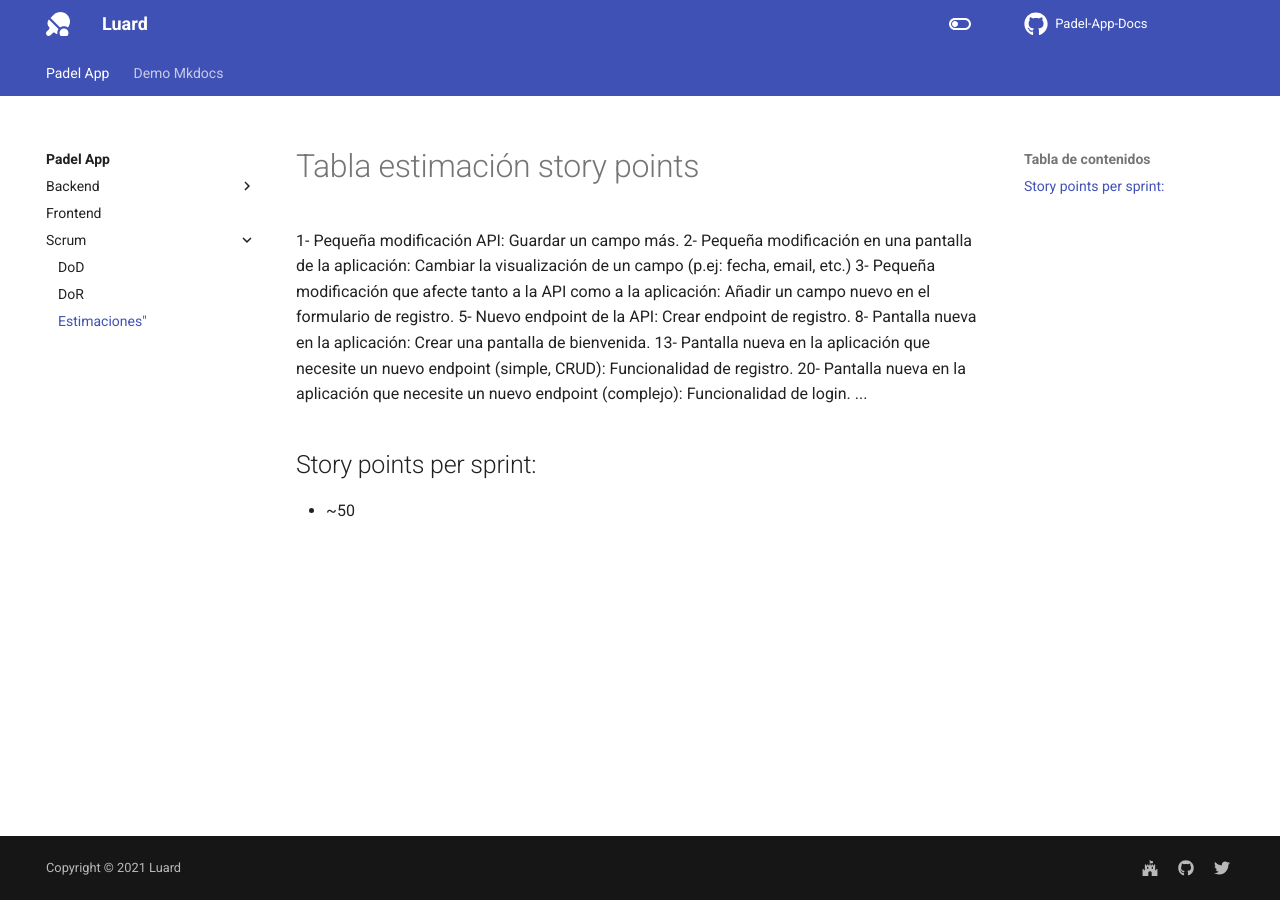
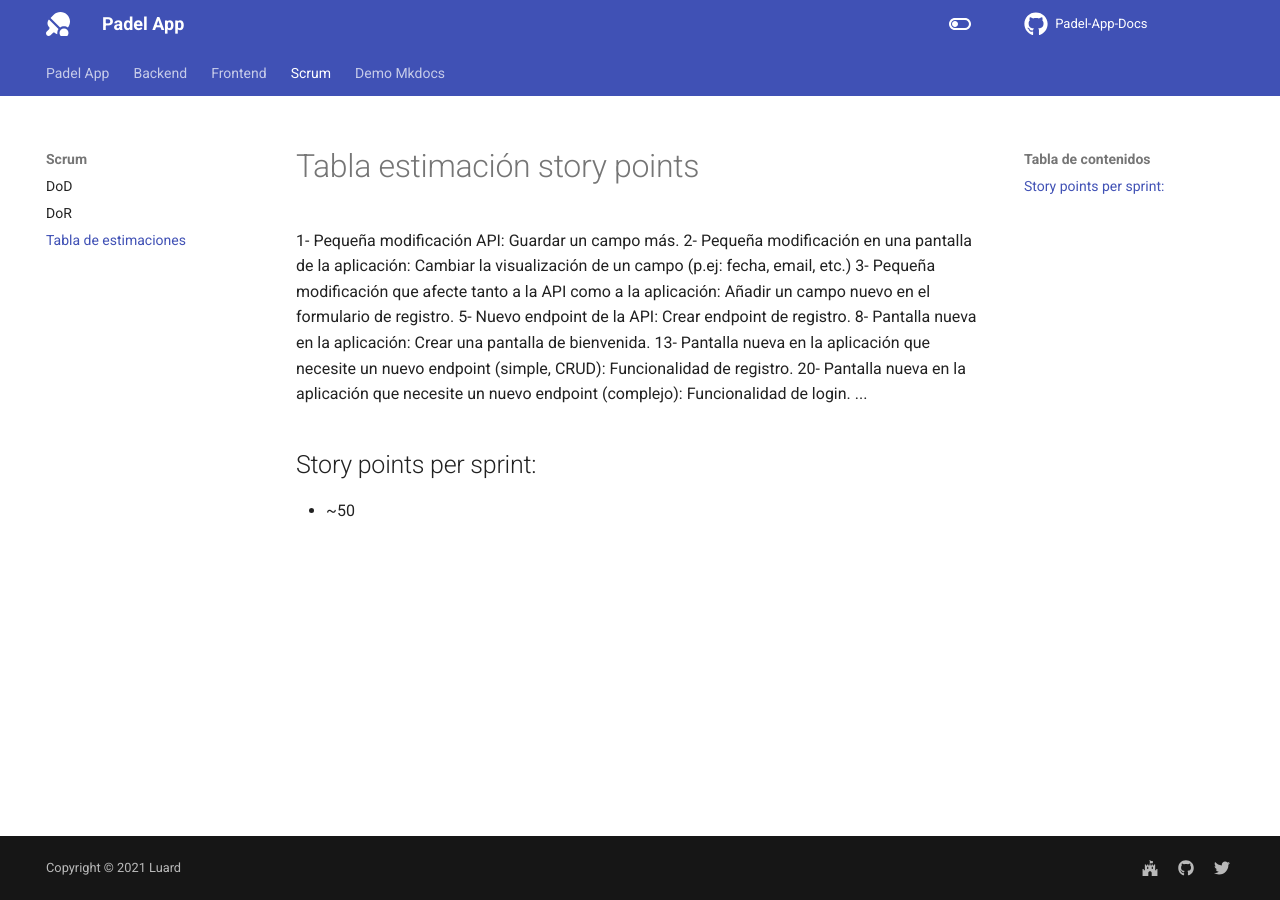
Before and after one commit to Padel-App/padel-app-docs, an MkDocs documentation site: the page built from docs/tabla-estimacion-story-points.md, in a window 1280 px wide. Built offline with MkDocs 1.6.1 and Material for MkDocs 9.7.7, drawn with Linux system fonts in a browser that asks for light colours; nearby versions of some CDN libraries; comment, search, counter and statistics services are not loaded.

Commit message:
organizando documentación

```diff
--- a/mkdocs.yml
+++ b/mkdocs.yml
@@ -1,4 +1,4 @@
-site_name: Luard
+site_name: Padel App
 site_url: https://padel-app.github.io/padel-app-docs
 docs_dir: docs
 repo_url: https://github.com/Padel-App/padel-app-docs
@@ -55,16 +55,15 @@ extra:
       name: Twitter
 copyright: Copyright &copy; 2021 Luard
 nav:
-  - Padel App:
-      - Inicio: "index.md"
-      - Backend:
-          - Inicio: "padel-app-backend.md"
-          - Swagger: "swagger.md"
-      - Frontend: "padel-app-frontend.md"
-      - Scrum:
-          - DoD: "DoD.md"
-          - DoR: "DoR.md"
-          - Estimaciones": "tabla-estimacion-story-points.md"
+  - Padel App: "index.md"
+  - Backend:
+      - Inicio: "padel-app-backend.md"
+      - Swagger: "swagger.md"
+  - Frontend: "padel-app-frontend.md"
+  - Scrum:
+      - DoD: "DoD.md"
+      - DoR: "DoR.md"
+      - Tabla de estimaciones: "tabla-estimacion-story-points.md"
   - Demo Mkdocs: "demo.md"
 markdown_extensions:
   - abbr
```
